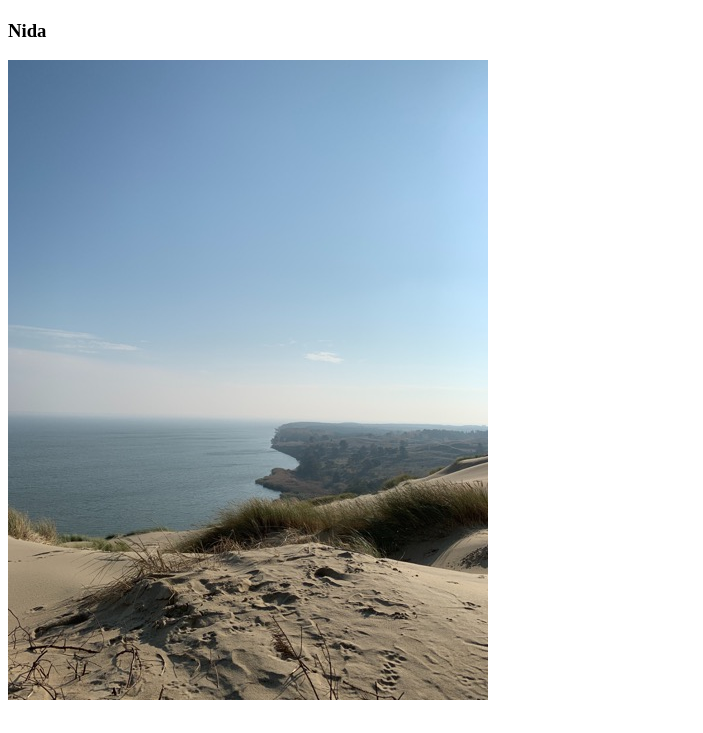
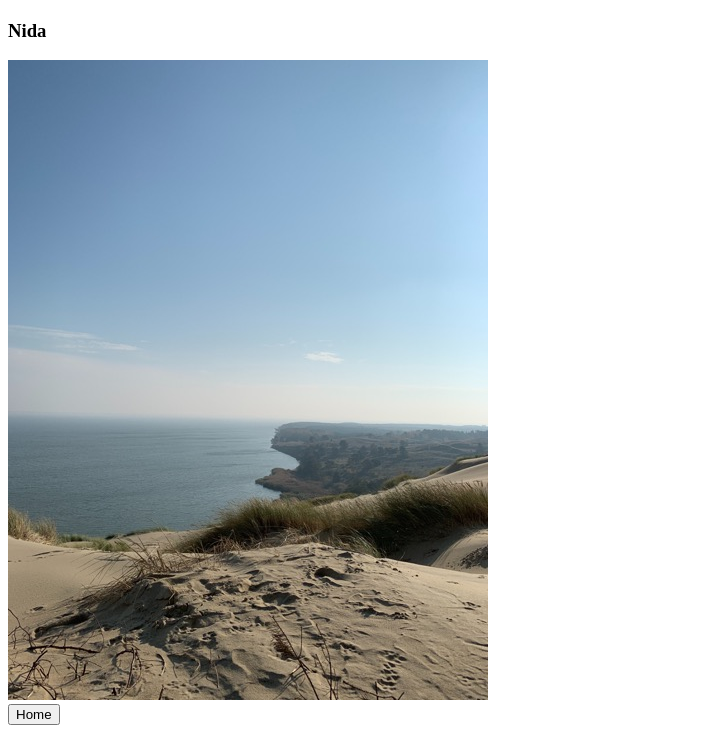
Before and after one commit to OlgVol/HTML-project, a plain HTML site: page travel.html in a window 1280 px wide. Shown: the part 2172-2905 px from the top of the page, without its empty margins (0-703 px from the left). Before the commit the page ends 2884 px from the top, so only its background shows below. Drawn offline with Linux system fonts and the light colour scheme.

Commit message:
add home buttons

```diff
--- a/travel.html
+++ b/travel.html
@@ -1,22 +1,32 @@
 <!DOCTYPE html>
 <html lang="en">
+
 <head>
     <meta charset="UTF-8">
     <meta http-equiv="X-UA-Compatible" content="IE=edge">
     <meta name="viewport" content="width=device-width, initial-scale=1.0">
     <title>Traveling</title>
 </head>
+
 <body>
     <h1>Welcom to Lithuania</h1>
     <h3>Small beatiful country near Baltic sea with great people!</h3>
     <img src="./images/flag Medium.jpeg">
-    <p><b>This is my hometown</b><h3>Klaipeda</h3></p>
+    <p><b>This is my hometown</b>
+    <h3>Klaipeda</h3>
+    </p>
     <img src="./images/klaipeda-old-city Medium.jpeg">
-    <p><b>Capital of Lithuania</b><h3>Vilnius</h3></p>
+    <p><b>Capital of Lithuania</b>
+    <h3>Vilnius</h3>
+    </p>
     <img src="./images/Vilnius Medium.jpeg">
     <h3>Trakai</h3>
     <img src="./images/Trakai2 Medium.jpeg">
     <h3>Nida</h3>
     <img src="./images/nida Medium.jpeg">
+    <form>
+        <button formaction="./index.html">Home</button>
+    </form>
 </body>
+
 </html>
```
Also changed, not shown: about.html (+6 -0 lines), hobby.html (+6 -0 lines), index.html (+5 -3 lines), movies.html (+6 -0 lines), 1 other file.
